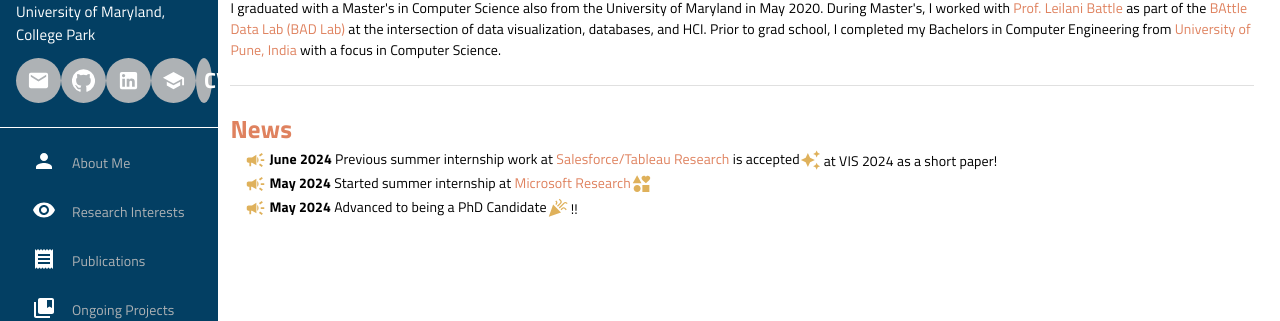
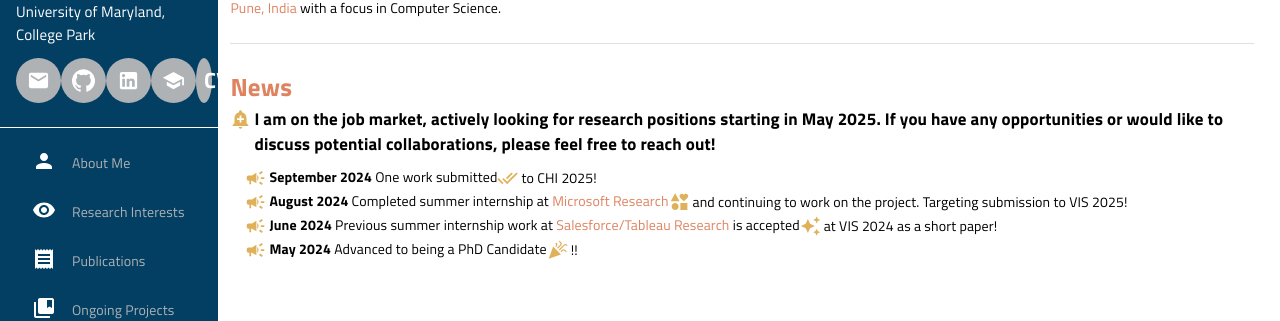
Before and after one commit to sneha-gathani/sneha-website, a React (Create React App) app: page / in a window 1280 px wide. Shown: the part 354-675 px from the top of the page. Built offline with nearby package versions, Linux system fonts and the light colour scheme.

Commit message:
On job market added

```diff
--- a/src/App.jsx
+++ b/src/App.jsx
@@ -3,10 +3,12 @@ import { Typography, Box, Button, Card, CardMedia, CardContent, Container, CssBa
 import { Person, Visibility, Receipt, CollectionsBookmark, ColorLens, Contacts, GitHub, Email, LinkedIn, School } from '@material-ui/icons';
 
 import { CardActions, Link } from '@mui/material';
+import AddAlertIcon from '@mui/icons-material/AddAlert';
 import InboxIcon from '@mui/icons-material/Inbox';
 import MovieIcon from '@mui/icons-material/Movie';
 import PlayArrowIcon from '@mui/icons-material/PlayArrow';
 import CodeIcon from '@mui/icons-material/Code';
+import DoneAllIcon from '@mui/icons-material/DoneAll';
 
 import DescriptionIcon from '@mui/icons-material/Description';
 import CampaignIcon from '@mui/icons-material/Campaign';
@@ -200,18 +202,30 @@ const App = () => {
                         </Typography>
                         <Typography style={{ display: 'block' }}>{'\n'}</Typography>
                         <Divider style={{ marginTop: '25px', marginBottom: '25px', }} />
+
                         <Typography className={classes.headNames2}>News</Typography>
-                        <div style={{ marginLeft: '15px', }}>
+                        <div style={{ display: 'flex', flexDirection: 'row' }}>
+                            <AddAlertIcon className={classes.noteIcon} />
+                            <Typography className={classes.note}>I am on the job market, actively looking for research positions starting in May 2025. If you have any opportunities or would like to discuss potential collaborations, please feel free to reach out!</Typography>
+                        </div>
+                        <div style={{ marginLeft: '15px', marginTop: '8px', }}>
+                            <div style={{ display: 'flex', flexDirection: 'row' }}>
+                                <CampaignIcon className={classes.newsIcon1} />
+                                <Typography className={classes.newsContent}><b className={classes.bold}>September 2024 </b>One work submitted</Typography>
+                                <DoneAllIcon className={classes.newsIcon1} />
+                                <Typography className={classes.newsContent} style={{ alignContent: 'center', }}>to CHI 2025!</Typography>
+                            </div>
+                            <div style={{ display: 'flex', flexDirection: 'row' }}>
+                                <CampaignIcon className={classes.newsIcon1} />
+                                <Typography className={classes.newsContent}><b className={classes.bold}>August 2024 </b>Completed summer internship at <a href="https://www.microsoft.com/en-us/research/group/vida/" target="_blank" rel="noreferrer" className={classes.a}>Microsoft Research</a></Typography>
+                                <InterestsIcon className={classes.newsIcon1} />
+                                <Typography className={classes.newsContent} style={{ alignContent: 'center', }}>and continuing to work on the project. Targeting submission to VIS 2025!</Typography>
+                            </div>
                             <div style={{ display: 'flex', flexDirection: 'row' }}>
                                 <CampaignIcon className={classes.newsIcon1} />
                                 <Typography className={classes.newsContent}><b className={classes.bold}>June 2024 </b>Previous summer internship work at <a href="https://research.tableau.com/" target="_blank" rel="noreferrer" className={classes.a}>Salesforce/Tableau Research</a> is accepted </Typography>
                                 <AutoAwesomeIcon className={classes.newsIcon1} />
                                 <Typography className={classes.newsContent} style={{ alignContent: 'center', }}>at VIS 2024 as a short paper!</Typography>
-                            </div>
-                            <div style={{ display: 'flex', flexDirection: 'row' }}>
-                                <CampaignIcon className={classes.newsIcon1} />
-                                <Typography className={classes.newsContent}><b className={classes.bold}>May 2024 </b>Started summer internship at <a href="https://www.microsoft.com/en-us/research/group/vida/" target="_blank" rel="noreferrer" className={classes.a}>Microsoft Research</a></Typography>
-                                <InterestsIcon className={classes.newsIcon1} />
                             </div>
                             <div style={{ display: 'flex', flexDirection: 'row' }}>
                                 <CampaignIcon className={classes.newsIcon1} />
@@ -261,7 +275,7 @@ const App = () => {
                                         <CardMedia component="img" image={require('./img/groot.png')} onClick={() => toggleEnlarge('./img/groot.png')} className={classes.publicationImage} />
                                         <CardContent>
                                             <Typography className={classes.title}>
-                                                Groot: An Interface for Editing and Configuring Automated Data Insights
+                                                Groot: A System for Editing and Configuring Automated Data Insights
                                             </Typography>
                                             <Typography className={classes.authors}>
                                                 <b className={classes.bold}>Sneha Gathani</b>, Anamaria Crisan, Vidya Setlur, Arjun Srinivasan
--- a/src/styles.js
+++ b/src/styles.js
@@ -256,6 +256,19 @@ const useStyles = makeStyles((theme) => ({
         margin: '0px',
     },
 
+    note: {
+        fontSize: 17,
+        color: '#000',
+        fontWeight: 'bold',
+    },
+    noteIcon: {
+        color: '#DFB15B',
+        paddingRight: 3,
+        '& svg': {
+          fontSize: 20,
+        },
+    },
+
     headNames2: {
         fontSize: 25,
         color: '#DF825F',
```
Also changed, not shown: 8 other files (tests, documents, lock files or other folders).
